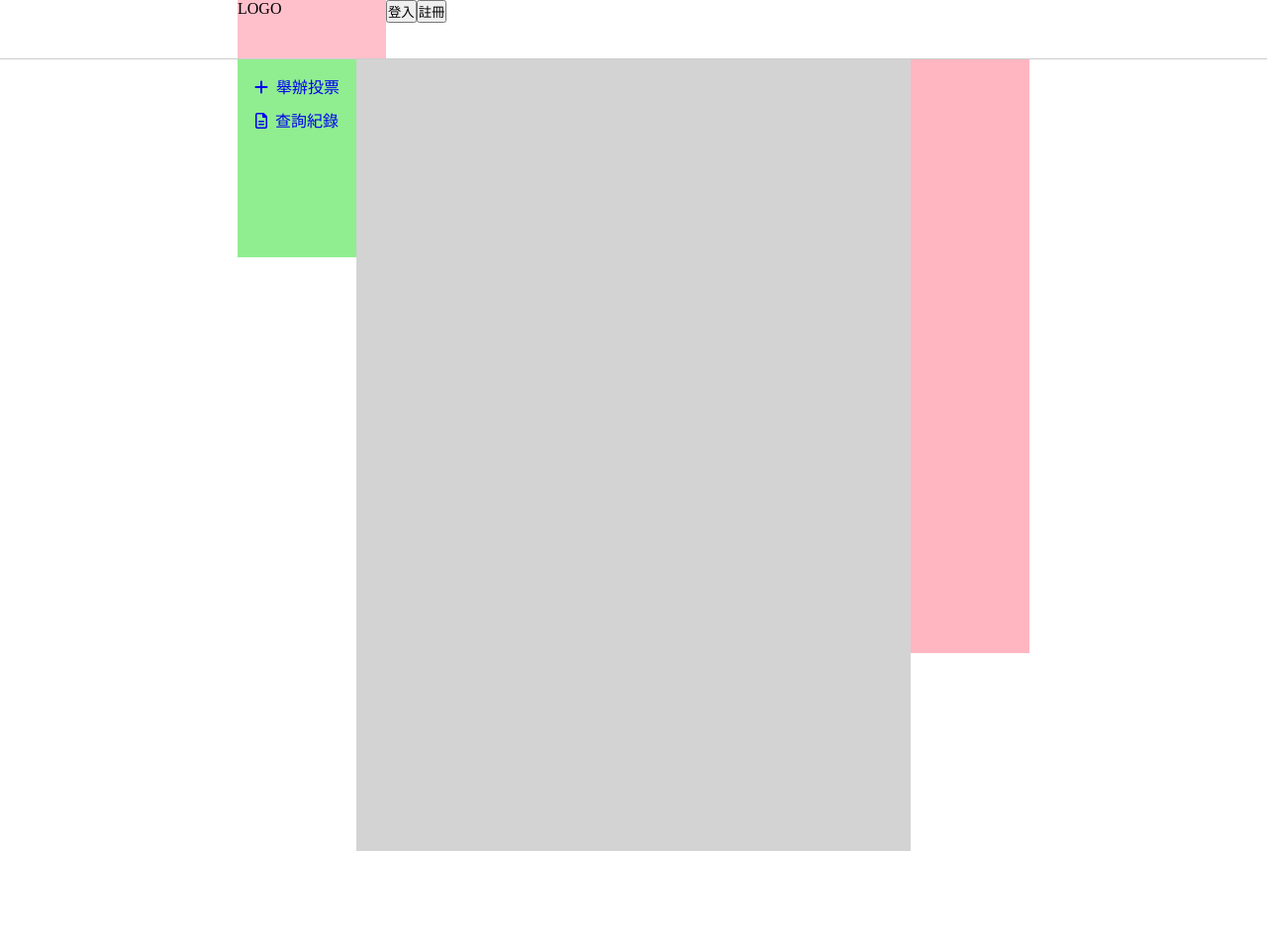
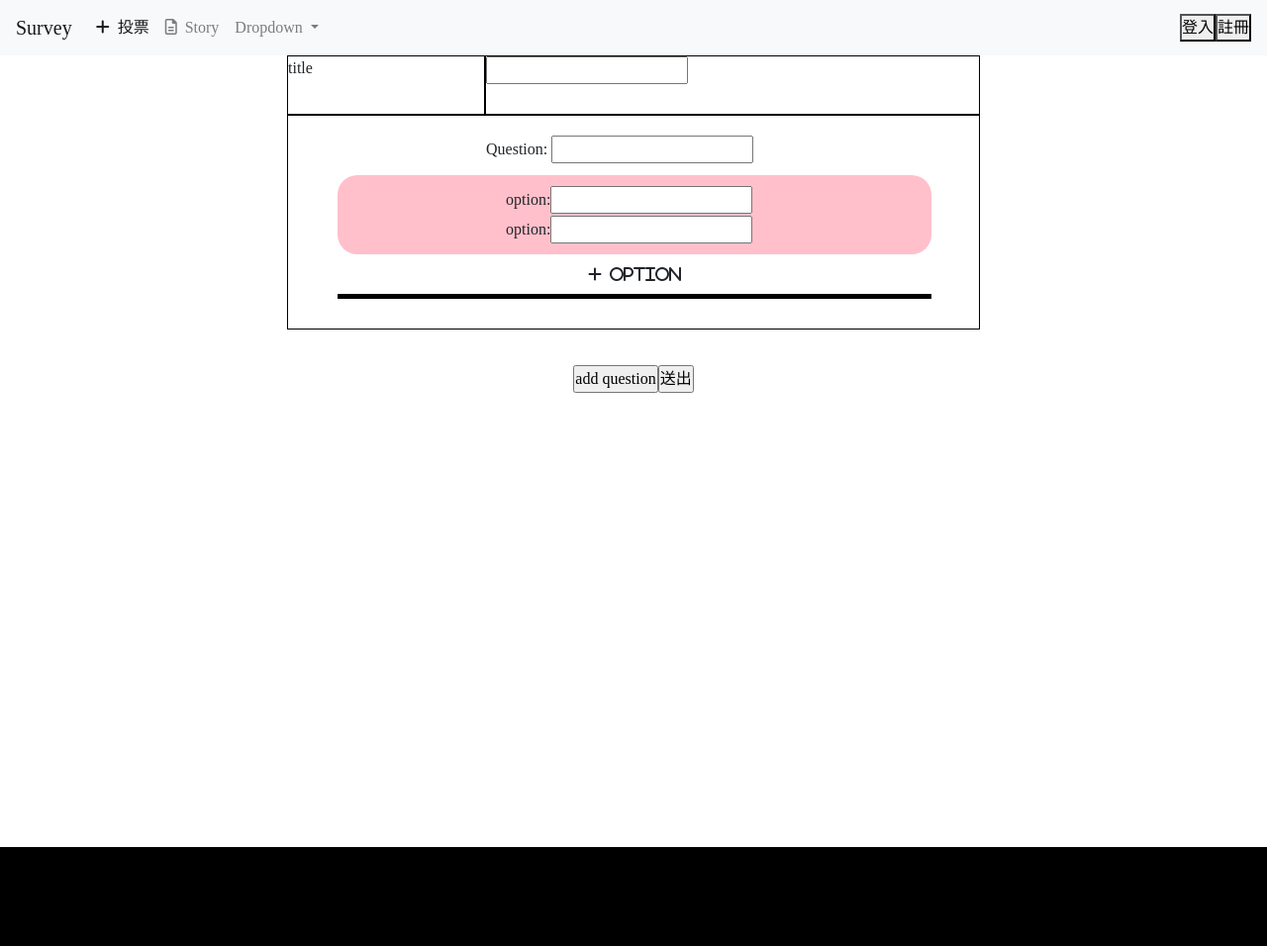
Before and after one commit to SO-BAD/Survey, a PHP site: page / in a window 1280 px wide. Shown: the whole page at 99% size. Before the commit the page ends 860 px from the top, so only its background shows below. Run offline with PHP 8.4, Linux system fonts and the light colour scheme.

Commit message:
修改增加選項的功能(未完成)

```diff
--- a/api/db.php
+++ b/api/db.php
@@ -1,7 +1,7 @@
 <?php
     $dsn = "mysql:host=localhost;charset=utf8;dbname=survey";
     $pdo = new PDO($dsn,'root','');
-    // $dsn = "mysql:host=localhost;charset=utf8;dbname=survey";
+    // $dsn = "mysql:host=localhost;charset=utf8;dbname=s1100404";
     // $pdo = new PDO($dsn,'s1100404','s1100404');
 
     //select
--- /dev/null
+++ b/css/add_survey.css
@@ -0,0 +1,68 @@
+
+.form{
+    width: 700px;
+    height: 100%;
+    margin: auto;
+    display: flex;
+    flex-wrap: wrap;
+    align-content: flex-start;
+}
+.left{
+    width:200px;
+    height: 60px;
+    border: 1px solid black;
+}
+.right{
+    width:500px;
+    height: 60px;
+    border: 1px solid black;
+}
+.content{
+    width:700px;
+    padding: 20px 50px;
+    border: 1px solid black;
+}
+.ques{
+    margin-bottom: 10px;
+}
+.q_t{
+    width:600px;
+    height: 40px;
+    display: flex;
+    justify-content: center;
+}
+.q_t span{
+    width: 300px;
+    height: 30px;
+}
+.q_o{
+    width:600px;
+    padding-top: 10px;
+    padding-bottom: 10px;
+    display: flex;
+    flex-direction: column;
+    align-items: center;
+    background-color: pink;
+    border-radius: 20px;
+}
+.q_o div{
+    width: 400px;
+    padding-left: 70px;
+    padding-top: 1px;
+    padding-bottom: 1px;
+}
+.q_add{
+    width:600px;
+    height: 45px;
+    border-bottom: 5px solid black;
+    display: flex;
+    justify-content: center;
+    align-items: center;
+}
+.footer{
+    width:700px;
+    height: 100px;
+    display: flex;
+    justify-content: center;
+    align-items: center;
+}
--- a/css/homePage.css
+++ b/css/homePage.css
@@ -5,55 +5,17 @@
     font-family: 'Microsoft JhengHei';
 }
 
-header {
-    width: 100%;
-    height: 60px;
-    border-bottom: 1px solid #ccc;
+
+.page{
+    width: 900px;
+    height:800px;
+    margin: 56px auto 0px auto;
 }
 
-.header {
-    width: 800px;
-    height: 100%;
-    margin: auto;
-    display: flex;
+footer{
+    width: 100%;
+    height: 100px;
+    text-align: center;
+    color:white;
+    background-color: black;
 }
-
-.logo {
-    flex-basis: 150px;
-    background-color: pink;
-}
-
-.content {
-    width: 800px;
-    margin: auto;
-    display: flex;
-}
-
-.menu {
-    flex-basis: 120px;
-    height: 200px;
-    background-color: lightgreen;
-    padding: 5px;
-}
-nav{
-    display: flex;
-    flex-direction: column;
-    align-items: center;
-}
-nav a{
-
-    text-align: center;
-    text-decoration: none;
-    width: 90px;
-    margin-top: 10px;
-}
-.main{
-    flex-basis: 560px;
-    height: 800px;
-    background-color: lightgrey;
-}
-.user_list{
-    flex-basis: 120px;
-    height: 600px;
-    background-color: lightpink;
-}
--- /dev/null
+++ b/include/add_survey.php
@@ -0,0 +1,28 @@
+<form action="" method="POST" class="form">
+    <div class="left">
+        title
+    </div>
+    <div class="right">
+        <input type="text">
+    </div>
+    <div class="content">
+        <div class="ques">
+            <div class="q_t">
+                <span>Question: <input type="text" class="q_t_i"name="q[0][]"></span>
+            </div>
+            <div class="q_o">
+                <div id="q_o0-1" class="q_o0-1">option:<input type="text" name="q[0][]"></div>
+                <div id="q_o0-2" class="q_o0-2">option:<input type="text" name="q[0][]"></div>
+            </div>
+            <div class="q_add">
+                <i class="fas fa-plus" onclick="add_o(0)" style="cursor: pointer; ">&ensp;option</i>
+            </div>
+        </div>
+    </div>
+    <div class="footer">
+        <input type="button" value="add question" onclick="add_q()">
+        <input type="submit" value="送出">
+    </div>
+</form>
+<link rel="stylesheet" href="./css/add_survey.css">
+<script src="./js/add_survey.js"></script>
--- a/include/head.php
+++ /dev/null
@@ -1,30 +0,0 @@
-<?php session_start(); ?>
-<!DOCTYPE html>
-<html lang="en">
-<head>
-    <meta charset="UTF-8">
-    <meta http-equiv="X-UA-Compatible" content="IE=edge">
-    <meta name="viewport" content="width=device-width, initial-scale=1.0">
-    <title>Survey</title>
-    <link rel="stylesheet" href="./css/homePage.css">
-    <link rel="stylesheet" href="https://cdnjs.cloudflare.com/ajax/libs/font-awesome/6.0.0-beta3/css/all.min.css">
-</head>
-<body>
-    <header>
-        <div class="header">
-            <div class= "logo">LOGO</div>
-            <div class ="member_box">
-                <?php
-                    if(isset($_POST['out'])){
-                        unset($_SESSION['account']);
-                    };
-                    if(isset($_SESSION['account'])){
-                        include "loggedin.php";
-                    }else{
-                        echo "<a href='login.php'><button>登入</button></a>";
-                        echo "<a href='insert.php'><button>註冊</button></a>";
-                    }
-                ?>
-            </div>
-        </div>
-    </header>
--- a/include/loggedin.php
+++ /dev/null
@@ -1,4 +0,0 @@
-<?php
-    echo $_SESSION['account']['id'] ."---".$_SESSION['account']['name'];
-    echo "<form action ='./index.php' method='POST'><input type ='hidden' name ='out'><input type ='submit' value ='登出'><form>";
-?>
--- /dev/null
+++ b/include/status.php
@@ -0,0 +1,11 @@
+<?php
+if (isset($_POST['out'])) {
+    unset($_SESSION['account']);
+};
+if (isset($_SESSION['account'])) {
+    echo $_SESSION['account']['id'] . "---" . $_SESSION['account']['name'];
+    echo "<form action ='./index.php' method='POST'><input type ='hidden' name ='out'><input type ='submit' value ='登出'><form>";
+} else {
+    echo "<a href='login.php'><button>登入</button></a>";
+    echo "<a href='insert.php'><button>註冊</button></a>";
+}
--- a/index.php
+++ b/index.php
@@ -1,17 +1,70 @@
-<?php include "./include/head.php";?>
-    <div class="content">
-        <aside class="menu">
-            <nav>
-                <a href="#"><i class="fas fa-plus"></i>&ensp;舉辦投票</a>
-                <a href="#"><i class="far fa-file-alt"></i>&ensp;查詢紀錄</a>
-            </nav>
-        </aside>
-        <section class= "main">
+<?php session_start(); include "./api/db.php"?>
+<!DOCTYPE html>
+<html lang="en">
 
-        </section>
-        <aside class="user_list">
+<head>
+    <meta charset="UTF-8">
+    <meta http-equiv="X-UA-Compatible" content="IE=edge">
+    <meta name="viewport" content="width=device-width, initial-scale=1.0">
+    <title>Survey</title>
+    <link rel="stylesheet" href="./css/homePage.css">
+    <link rel="stylesheet" href="https://cdnjs.cloudflare.com/ajax/libs/font-awesome/6.0.0-beta3/css/all.min.css">
+    <link rel="stylesheet" href="https://cdn.jsdelivr.net/npm/bootstrap@4.6.1/dist/css/bootstrap.min.css" integrity="sha384-zCbKRCUGaJDkqS1kPbPd7TveP5iyJE0EjAuZQTgFLD2ylzuqKfdKlfG/eSrtxUkn" crossorigin="anonymous">
+</head>
 
-        </aside>
+<body>
+    <nav class="navbar navbar-expand-lg navbar-light bg-light fixed-top">
+        <a class="navbar-brand" href="#">Survey</a>
+        <button class="navbar-toggler" type="button" data-toggle="collapse" data-target="#navbarSupportedContent" aria-controls="navbarSupportedContent" aria-expanded="false" aria-label="Toggle navigation">
+            <span class="navbar-toggler-icon"></span>
+        </button>
+
+        <div class="collapse navbar-collapse" id="navbarSupportedContent">
+            <ul class="navbar-nav mr-auto">
+                <li class="nav-item active">
+                    <a class="nav-link" href="#"><i class="fas fa-plus"></i>&ensp;投票 <span class="sr-only">(current)</span></a>
+                </li>
+                <li class="nav-item">
+                    <a class="nav-link" href="#"><i class="far fa-file-alt"></i>&ensp;Story</a>
+                </li>
+                <li class="nav-item dropdown">
+                    <a class="nav-link dropdown-toggle" href="#" id="navbarDropdown" role="button" data-toggle="dropdown" aria-expanded="false">
+                        Dropdown
+                    </a>
+                    <div class="dropdown-menu" aria-labelledby="navbarDropdown">
+                        <a class="dropdown-item" href="#">Action</a>
+                        <a class="dropdown-item" href="#">Another action</a>
+                        <div class="dropdown-divider"></div>
+                        <a class="dropdown-item" href="#">Something else here</a>
+                    </div>
+                </li>
+                <!-- <li class="nav-item">
+                    <a class="nav-link disabled">Disabled</a>
+                </li> -->
+            </ul>
+            <div class="form-inline my-2 my-lg-0">
+                <?php include "./include/status.php";?>
+            </div>
+        </div>
+    </nav>
+
+
+
+
+
+    <div class="page">
+
+        <?php include "./include/add_survey.php"?>
     </div>
+    <footer>
+
+    </footer>
+
+
+
+    <script src="https://cdn.jsdelivr.net/npm/jquery@3.5.1/dist/jquery.slim.min.js" integrity="sha384-DfXdz2htPH0lsSSs5nCTpuj/zy4C+OGpamoFVy38MVBnE+IbbVYUew+OrCXaRkfj" crossorigin="anonymous"></script>
+    <script src="https://cdn.jsdelivr.net/npm/popper.js@1.16.1/dist/umd/popper.min.js" integrity="sha384-9/reFTGAW83EW2RDu2S0VKaIzap3H66lZH81PoYlFhbGU+6BZp6G7niu735Sk7lN" crossorigin="anonymous"></script>
+    <script src="https://cdn.jsdelivr.net/npm/bootstrap@4.6.1/dist/js/bootstrap.min.js" integrity="sha384-VHvPCCyXqtD5DqJeNxl2dtTyhF78xXNXdkwX1CZeRusQfRKp+tA7hAShOK/B/fQ2" crossorigin="anonymous"></script>
 </body>
+
 </html>
--- /dev/null
+++ b/js/add_survey.js
@@ -0,0 +1,38 @@
+var q_ct = 0;
+var q_o_ct = 2;
+function del(nu) {
+    document.getElementById(nu).remove();
+    q_o_ct--;
+}
+function add_o(num) {
+    if(q_o_ct <5){
+    q_o_ct++;
+    let x = "q_o" + num + "-";
+    let n = document.getElementById((x + "1")).cloneNode(true);
+    n.setAttribute("id", (x + q_o_ct));
+    let i = document.createElement("i");
+    i.setAttribute("class", "fas fa-plus");
+    i.setAttribute("onclick", ("del('" + x + q_o_ct + "');"));
+    n.appendChild(i);
+    let f = document.getElementsByClassName("q_o")[num];
+    f.appendChild(n);
+    }else{
+        alert("最多5個選項");
+    }
+}
+
+
+function add_q() {
+    if (q_ct < 1) {
+        q_ct++;
+        let clone = document.getElementsByClassName("ques")[0].cloneNode();
+        let html1 ="<div class='q_t'><span>Question: <input type='text' class='q_t_i'name='q[";
+        let html2 ="][]'></span></div><div class='q_o'><div id='q_o"+q_ct+"-1' class='q_o"+q_ct+"-1'>option:<input type='text' name='q["+q_ct+"][]'></div><div id='q_o"+q_ct+"-2' class='q_o"+q_ct+"-2'>option:<input type='text' name='q["+q_ct+"][]'></div></div><div class='q_add'><i class='fas fa-plus' onclick='add_o("+q_ct+")' style='cursor: pointer; '>&ensp;option</i></div>";
+        let f = document.getElementsByClassName("content")[0];
+        f.appendChild(clone);
+        clone.innerHTML = html1 + q_ct+html2;
+    } else {
+        alert("最多2題");
+    }
+
+}
```
Also changed, not shown: include/show_survey.php (added).
